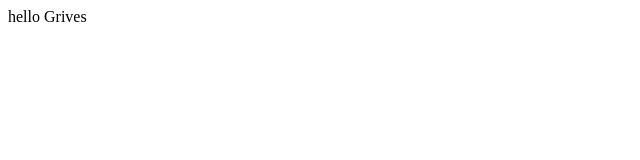
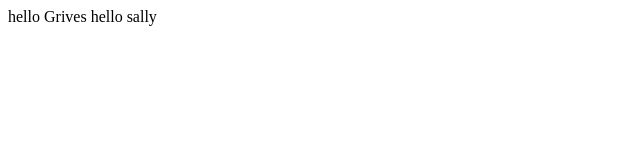
Before and after one commit to Kebisouth/myfirstcode, a plain HTML site: page index.html in a window 1280 px wide. Shown: the full height of the page, 0-640 px from the left. Drawn offline with Linux system fonts and the light colour scheme.

Commit message:
update code to my name

```diff
--- a/index.html
+++ b/index.html
@@ -8,5 +8,6 @@
 </head>
 <body>
   hello Grives
+  hello sally
 </body>
 </html>
```
